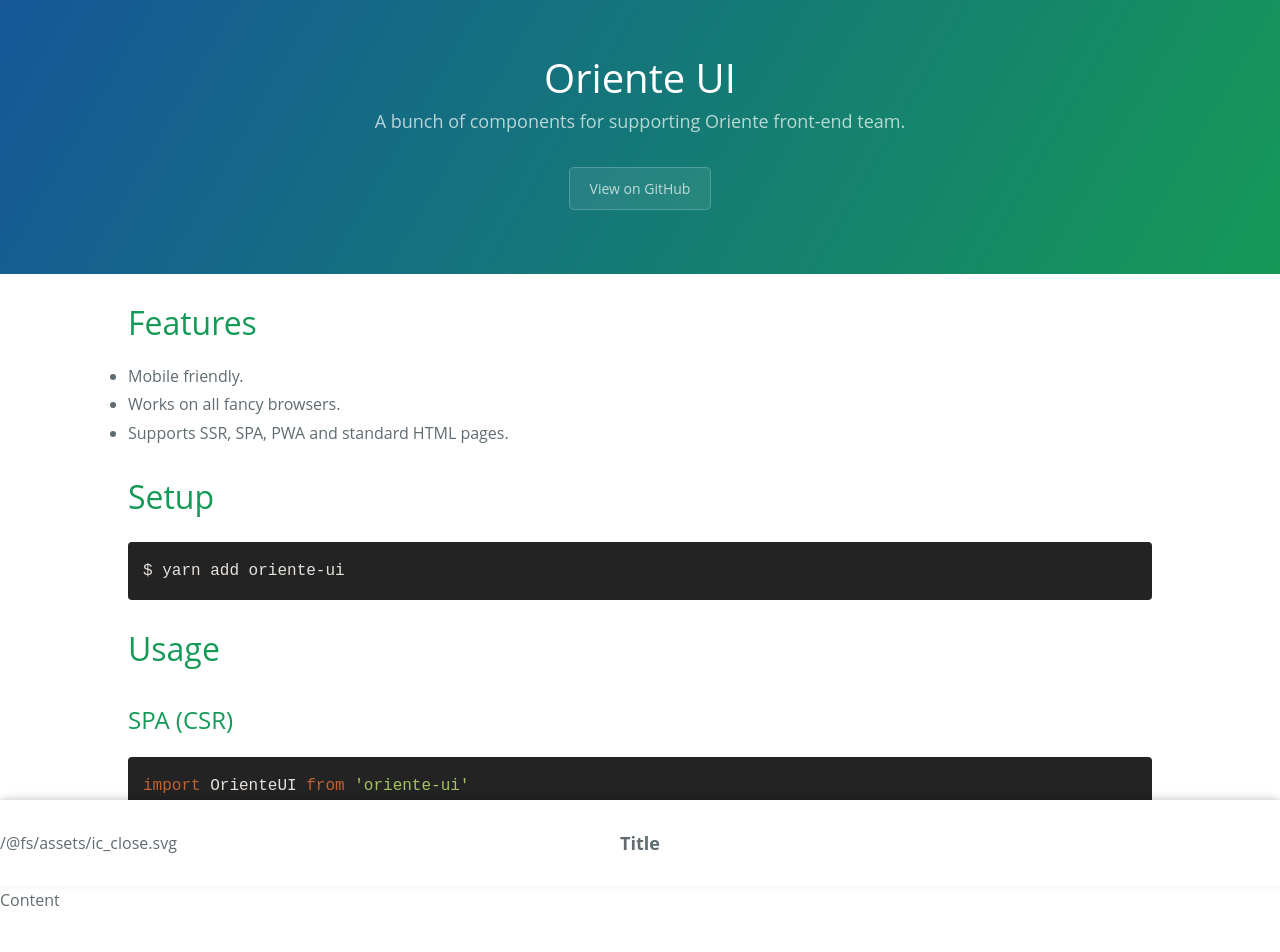
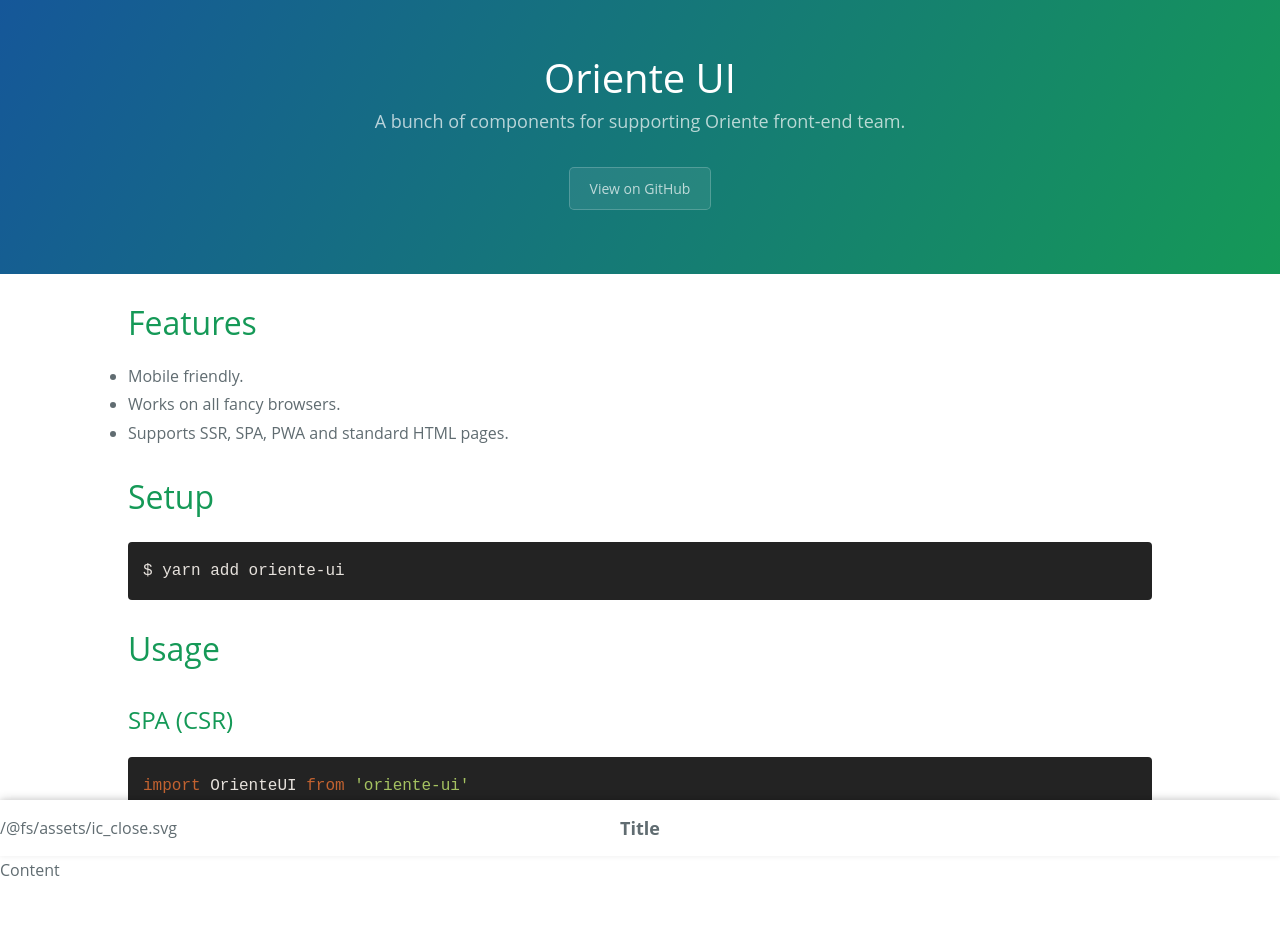
Before and after one commit to oriente-fe/oriente-ui, a Vue app: page / in a window 1280 px wide. Shown: the top 952 px of the page. Built offline with nearby package versions, Linux system fonts and the light colour scheme.

Commit message:
Remove section padding in example site

```diff
--- a/examples/assets/style.scss
+++ b/examples/assets/style.scss
@@ -77,7 +77,3 @@
   a{ margin: 0 5px; color: #999; transition: color .3s ease; }
   a:hover{ color: #159957; }
 }
-
-section {
-  padding: 15px 0;
-}
```
